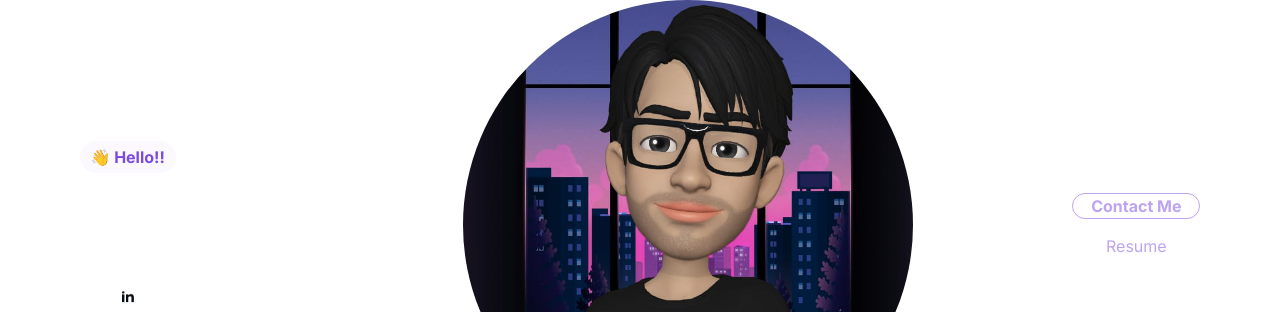
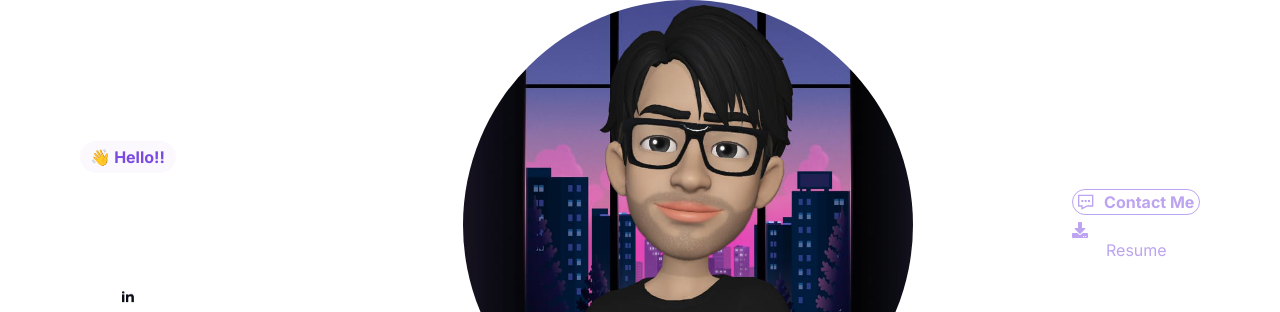
Before and after one commit to yinani24/portfolio, a Next.js app: page /home in a window 1280 px wide. Shown: the top 312 px of the page. Built offline with nearby package versions, Linux system fonts and the light colour scheme.

Commit message:
new changes

```diff
--- a/package.json
+++ b/package.json
@@ -15,6 +15,7 @@
     "next": "14.0.4",
     "react": "^18",
     "react-dom": "^18",
+    "react-icons": "^5.0.1",
     "react-type-animation": "^3.2.0"
   },
   "devDependencies": {
--- a/src/app/home/page.tsx
+++ b/src/app/home/page.tsx
@@ -8,6 +8,8 @@ import LinkedIn from '../../../public/LinkedIn.png'
 import Link from "next/link";
 import AR from '../../../public/ar-image.png'
 import { motion } from "framer-motion";
+import { FaDownload } from "react-icons/fa";
+import { GrContact } from "react-icons/gr";
 
 export default function Home() {
     return (
@@ -45,18 +47,20 @@ export default function Home() {
           <motion.div
             initial={{ opacity: 0, scale:0.5, y: 100}}
             animate={{ opacity: 1, scale:1, y: 0}}
+            transition={{ duration: 0.5 }}
           >
             <Image className="rounded-full" alt={'Face'} src={AR} width={450} quality={100} height={450}/>
           </motion.div>
 
           <div className='flex flex-col justify-around h-20 '>
-              <motion.button className='border w-32 border-[#7B4AE280] rounded-2xl'>
+              <motion.button className='border w-32 flex flex-row justify-around items-center border-[#7B4AE280] rounded-2xl text-[#7B4AE280]'>
+                <GrContact className=''/>
                 <Link href='/#contact'>
                   <span className='text-[#7B4AE280] font-raleway font-bold'>Contact Me</span>
                 </Link>
               </motion.button>
               <motion.button className='border-[#7B4AE280] rounded-2xl text-[#7B4AE280] font-raleway download'>
-                Resume
+                <FaDownload />Resume
               </motion.button>
           </div>
       </section>
```
Also changed, not shown: 1 other file (tests, documents, lock files or other folders).
